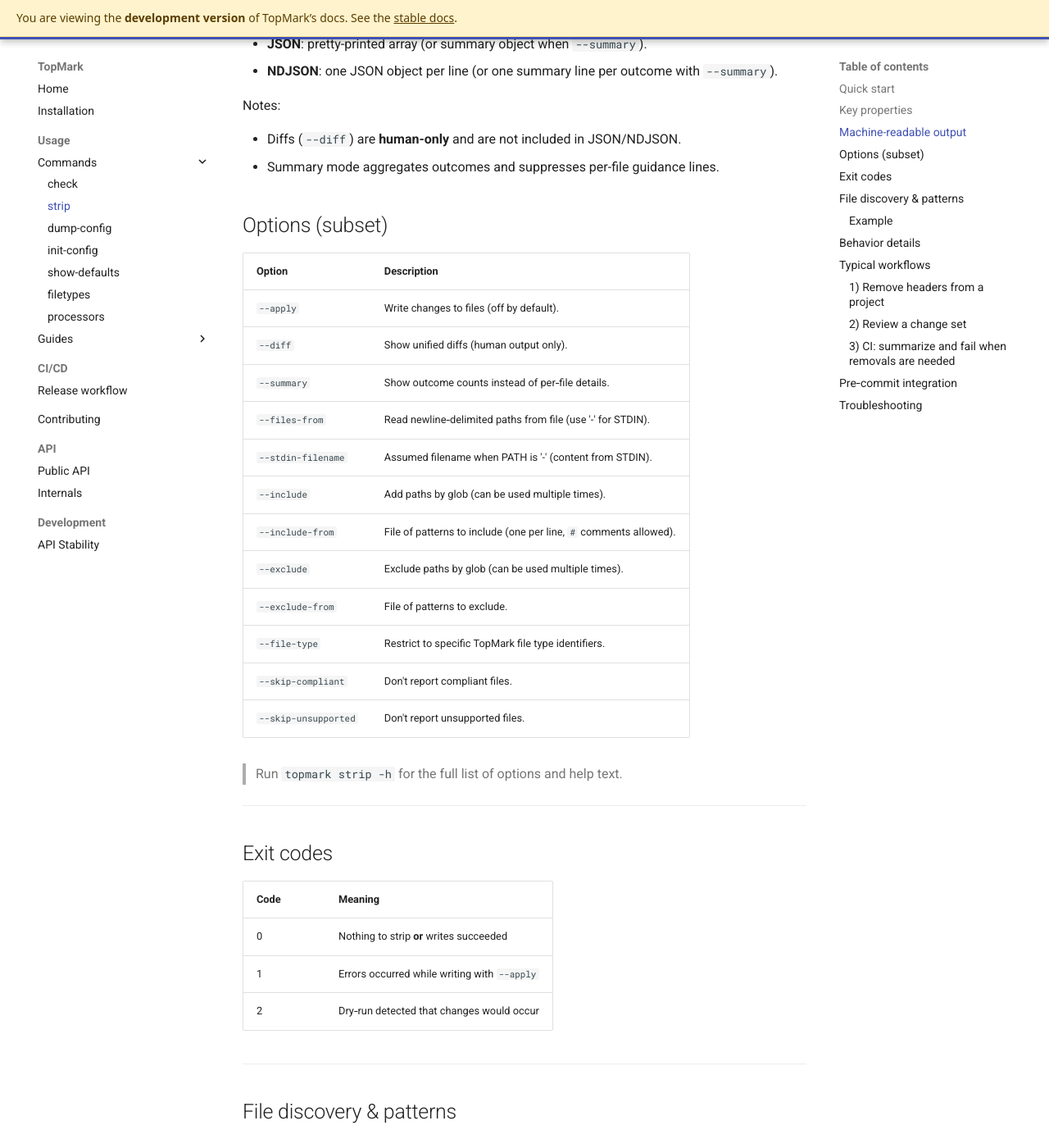
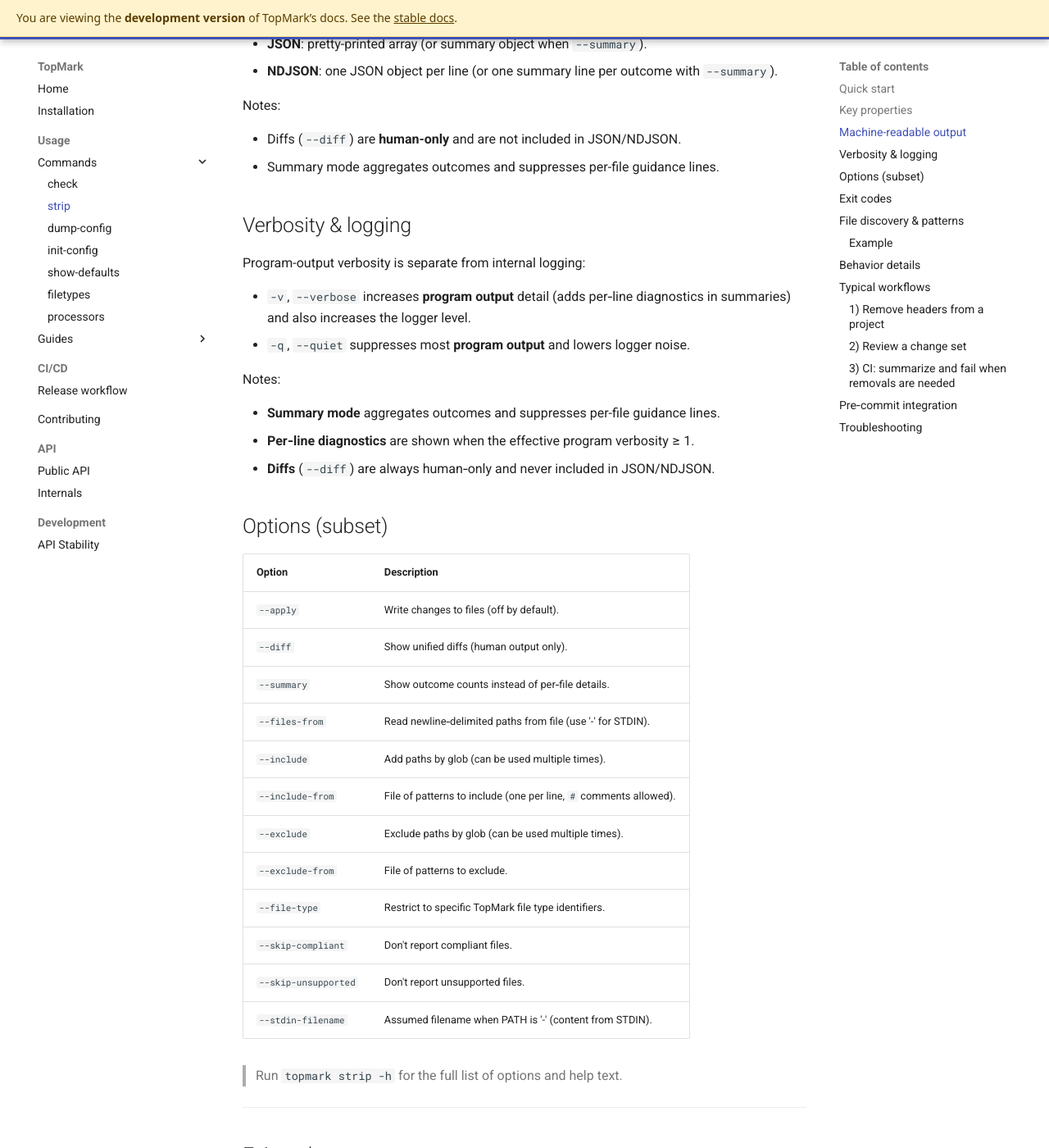
Before and after one commit to shutterfreak/topmark, an MkDocs documentation site: the page built from docs/usage/commands/strip.md, in a window 1280 px wide and 1400 px high, scrolled down 1286 px. Shown: the whole window at 82% size. Built offline with MkDocs 1.6.1 and Material for MkDocs 9.7.7, drawn with Linux system fonts in a browser that asks for light colours; comment, search, counter and statistics services are not loaded.

Commit message:
docs(readme,check,strip,dump-config): document verbosity vs logging; add structured diagnostics; add 'check' entry
- README:
  - Add feature bullet for structured diagnostics (info/warning/error) and aggregates
  - Clarify two-layer verbosity model (program output vs internal logging)
  - Add missing table row for the `check` command
- docs/usage/commands/check.md:
  - Add “Verbosity & logging” section
  - Note that `-v` shows per-line diagnostics; diffs remain human-only
- docs/usage/commands/strip.md:
  - Add “Verbosity & logging” section
  - Note that `-v` shows per-line diagnostics; diffs remain human-only
  - Tidy options table (move `--stdin-filename`)
- docs/usage/commands/dump_config.md:
  - Add “Verbosity” section clarifying that `verbosity_level` is runtime-only and not serialized

chore(pre-commit): bump topmark hook to v0.4.0
chore(project): bump version to 0.4.1.dev0

```diff
--- a/.pre-commit-config.yaml
+++ b/.pre-commit-config.yaml
@@ -11,7 +11,7 @@
 repos:
   # Keep the repository versions aligned with the ones used in requirements-dev.in (pyproject.toml)
   - repo: https://github.com/shutterfreak/topmark
-    rev: v0.3.2
+    rev: v0.4.0
     hooks:
       - id: topmark-check
         # Optional: limit scope to supported text types
--- a/docs/usage/commands/strip.md
+++ b/docs/usage/commands/strip.md
@@ -67,6 +67,19 @@
 - Diffs (`--diff`) are **human-only** and are not included in JSON/NDJSON.
 - Summary mode aggregates outcomes and suppresses per-file guidance lines.
 
+## Verbosity & logging
+
+Program-output verbosity is separate from internal logging:
+
+- `-v`, `--verbose` increases **program output** detail (adds per‑line diagnostics in summaries) and also increases the logger level.
+- `-q`, `--quiet` suppresses most **program output** and lowers logger noise.
+
+Notes:
+
+- **Summary mode** aggregates outcomes and suppresses per-file guidance lines.
+- **Per‑line diagnostics** are shown when the effective program verbosity ≥ 1.
+- **Diffs** (`--diff`) are always human‑only and never included in JSON/NDJSON.
+
 ## Options (subset)
 
 | Option               | Description                                                       |
@@ -83,6 +95,7 @@
 | `--file-type`        | Restrict to specific TopMark file type identifiers.               |
 | `--skip-compliant`   | Don't report compliant files.                                     |
 | `--skip-unsupported` | Don't report unsupported files.                                   |
+| `--stdin-filename`   | Assumed filename when PATH is '-' (content from STDIN).           |
 
 > Run `topmark strip -h` for the full list of options and help text.
 
--- a/pyproject.toml
+++ b/pyproject.toml
@@ -10,7 +10,7 @@
 
 [project]
 name = "topmark"
-version = "0.4.0"
+version = "0.4.1.dev0"
 description = "A Python CLI to inspect, validate, and manage license and copyright headers."
 authors = [{ name = "Olivier Biot", email = "olivier.biot@gmail.com" }]
 license = "MIT"
```
Also changed, not shown: other parts of docs/usage/commands/strip.md (+0 -1 lines), README.md (+9 -4 lines), docs/usage/commands/check.md (+13 -0 lines), docs/usage/commands/dump_config.md (+8 -0 lines).
